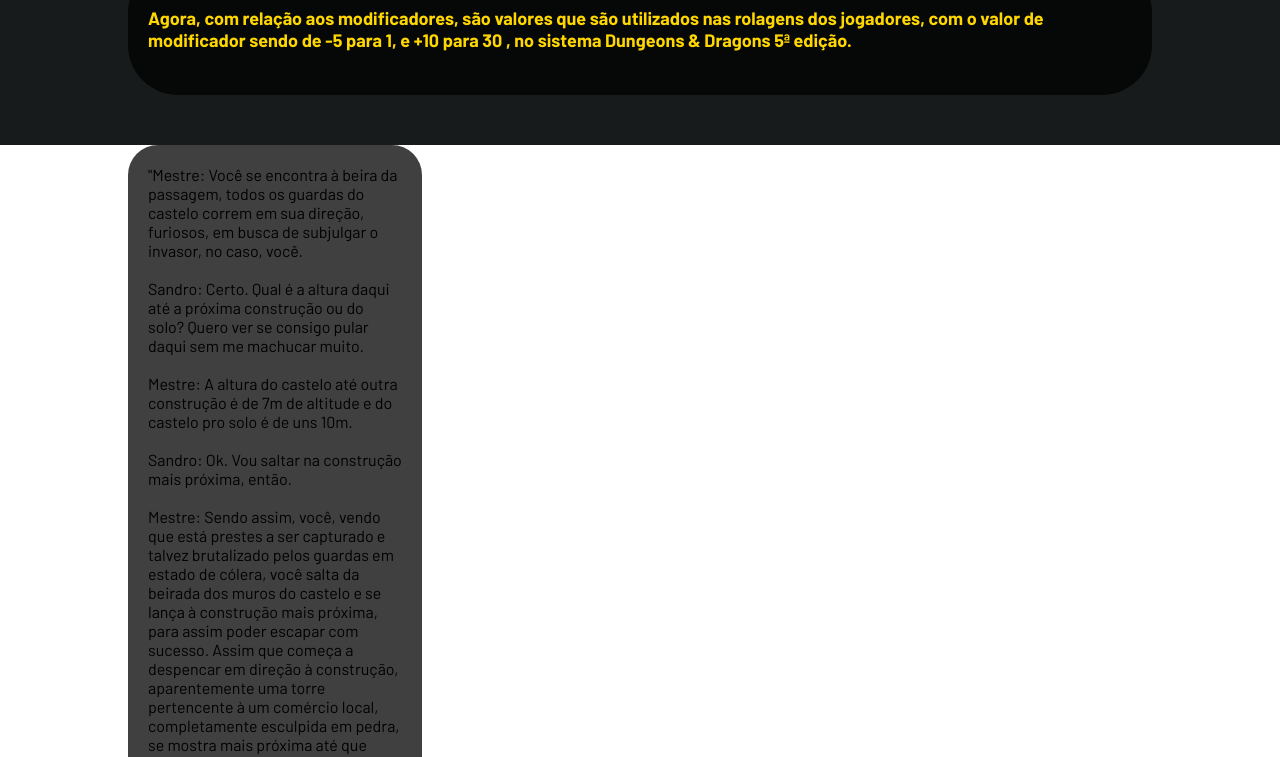
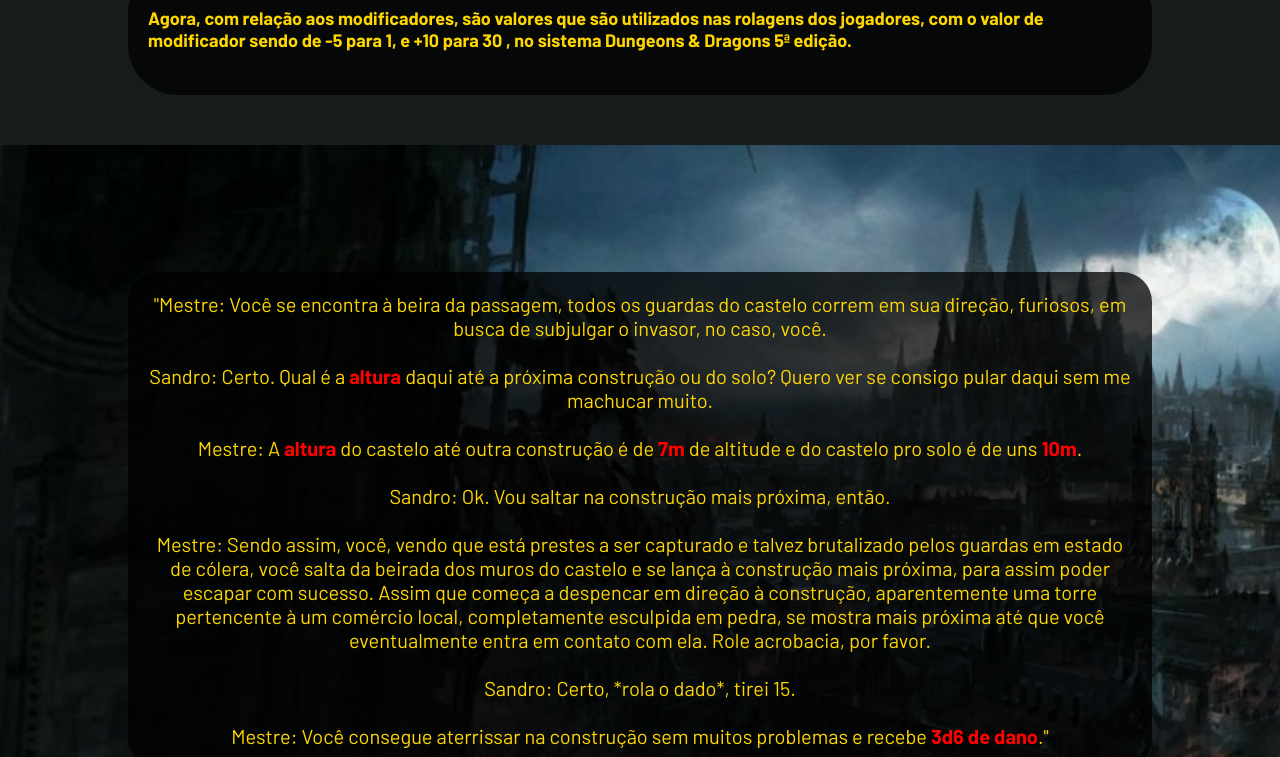
Before and after one commit to GuilhermeNPCosta/Projeto-Individual, a website: page Site/public/index.html in a window 1280 px wide. Shown: the part 3523-4280 px from the top of the page. Drawn offline with Linux system fonts and the light colour scheme.

Commit message:
Adição de conteúdo na página inicial

```diff
--- a/Site/public/css/styles.css
+++ b/Site/public/css/styles.css
@@ -173,5 +173,28 @@
 }
 
 .banner5 {
+    background-image: url("../assets/imgs/Gothic.jpg");
+    padding: 200px 0;
+    background-size: cover;
+}
 
+.banner5 .container {
+    height: 350px;
+    align-items: center;
+    justify-content: center;
 }
+
+.banner5 .container p {
+    width: 100%;
+    color:gold;
+    font-size: 20px;
+    text-align: center;
+}
+
+.banner5 .container b {
+    color: red;
+}
+
+.banner5 .veu {
+    width: 100%;
+}
--- a/Site/public/index.html
+++ b/Site/public/index.html
@@ -101,12 +101,12 @@
             <div class="container">
                 <div class="veu">
                     <p>"Mestre: Você se encontra à beira da passagem, todos os guardas do castelo correm em sua direção, furiosos, em busca de subjulgar o invasor, no caso, você.<br><br>
-                        Sandro: Certo. Qual é a altura daqui até a próxima construção ou do solo? Quero ver se consigo pular daqui sem me machucar muito.<br><br>
-                        Mestre: A altura do castelo até outra construção é de 7m de altitude e do castelo pro solo é de uns 10m.<br><br>
+                        Sandro: Certo. Qual é a <b>altura</b> daqui até a próxima construção ou do solo? Quero ver se consigo pular daqui sem me machucar muito.<br><br>
+                        Mestre: A <b>altura</b> do castelo até outra construção é de <b>7m</b> de altitude e do castelo pro solo é de uns <b>10m</b>.<br><br>
                         Sandro: Ok. Vou saltar na construção mais próxima, então.<br><br>
-                        Mestre: Sendo assim, você, vendo que está prestes a ser capturado e talvez brutalizado pelos guardas em estado de cólera, você salta da beirada dos muros do castelo e se lança à construção mais próxima, para assim poder escapar com sucesso. Assim que começa a despencar em direção à construção, aparentemente uma torre pertencente à um comércio local, completamente esculpida em pedra, se mostra mais próxima até que você eventualmente entra em contato com ela, role acrobacia, por favor.<br><br>
-                        Sandro: Certo *rola o dado*, tirei 15.<br><br>
-                        Mestre: Você consegue aterrissar na construção sem muitos problemas e toma 3d6 de dano."</p>
+                        Mestre: Sendo assim, você, vendo que está prestes a ser capturado e talvez brutalizado pelos guardas em estado de cólera, você salta da beirada dos muros do castelo e se lança à construção mais próxima, para assim poder escapar com sucesso. Assim que começa a despencar em direção à construção, aparentemente uma torre pertencente à um comércio local, completamente esculpida em pedra, se mostra mais próxima até que você eventualmente entra em contato com ela. Role acrobacia, por favor.<br><br>
+                        Sandro: Certo, *rola o dado*, tirei 15.<br><br>
+                        Mestre: Você consegue aterrissar na construção sem muitos problemas e recebe <b>3d6 de dano</b>."</p>
                 </div>
             </div>
         </div>
```
Also changed, not shown: Site/public/assets/imgs/Gothic.jpg (added).
